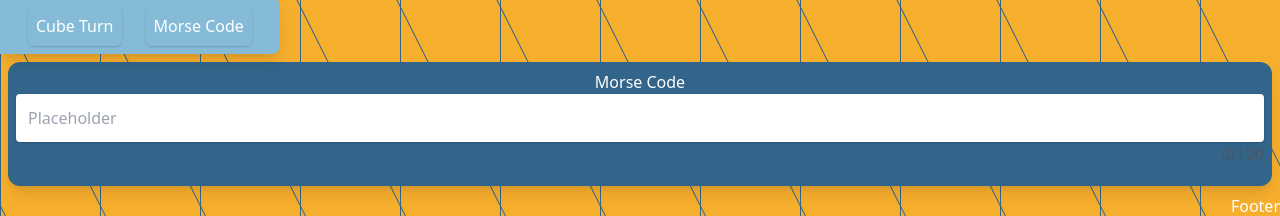
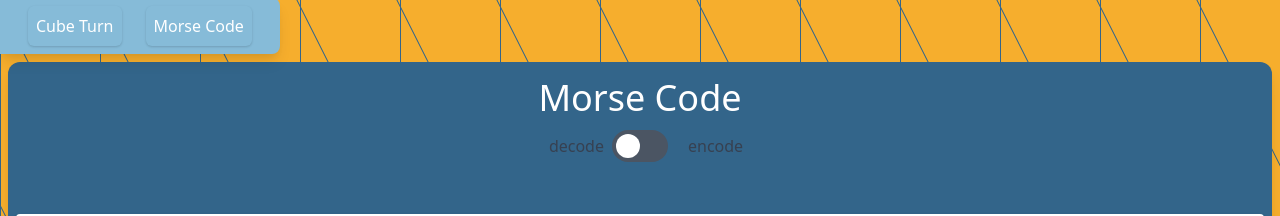
Before and after one commit to maxazillion/React-Projects, a React (Create React App) app: page /MorseCode in a window 1280 px wide. Shown: the part 194-410 px from the top of the page. Built offline with nearby package versions, Linux system fonts and the light colour scheme.

Commit message:
add encode decode toggle

```diff
--- a/src/App.css
+++ b/src/App.css
@@ -19,6 +19,11 @@
 
 .Queen {
   color: #33658a;
+}
+
+input:checked ~ .dot {
+  transform: translateX(100%);
+  background-color: #48bb78;
 }
 
 .BGP {
--- /dev/null
+++ b/src/components/Toggle/index.js
@@ -0,0 +1,27 @@
+import PropTypes from "prop-types";
+
+function Toggle({ right, left, checked }) {
+  return (
+    <div className="flex items-center justify-center w-full mb-12">
+      <div className="ml-3 text-gray-700 font-medium px-2">{left}</div>
+      <label htmlFor="toggleB" className="flex items-center cursor-pointer">
+        <div className="relative">
+          <input type="checkbox" id="toggleB" className="sr-only" />
+
+          <div className="block bg-gray-600 w-14 h-8 rounded-full"></div>
+
+          <div className="dot absolute left-1 top-1 bg-white w-6 h-6 rounded-full transition"></div>
+        </div>
+        <div className="ml-3 text-gray-700 font-medium p-2">{right}</div>
+      </label>
+    </div>
+  );
+}
+
+Toggle.propTypes = {
+  right: PropTypes.string,
+  left: PropTypes.string,
+  checked: PropTypes.func.isRequired,
+};
+
+export default Toggle;
--- a/src/components/index.js
+++ b/src/components/index.js
@@ -3,3 +3,4 @@
 export { default as Header } from "./Header";
 export { default as JasonImg } from "./JasonImg";
 export { default as NavBar } from "./NavBar";
+export { default as Toggle } from "./Toggle";
--- a/src/pages/CubeTurn/index.js
+++ b/src/pages/CubeTurn/index.js
@@ -25,7 +25,7 @@
 
   return (
     <div className="fullScreen shadow-lg flex flex-col p-2 QueenBlue m-2 rounded-xl">
-      <h1 className="self-center p-2 text-4xl">Cuboid</h1>
+      <h1 className="self-center p-2 text-4xl">Cube</h1>
       <Counter size={size} setSize={setSize} max={9} setCubes={setCubes} />
       <div className="self-center m-2">
         <button
--- a/src/pages/MorseCode/index.js
+++ b/src/pages/MorseCode/index.js
@@ -1,7 +1,9 @@
 import { useState } from "react";
+import { Toggle } from "../../components";
 
 function MorseCode() {
   const [charUsed, setCharUsed] = useState(0);
+  const [checked, setChecked] = useState(false);
   const maxChar = "120";
 
   function handleType(event) {
@@ -13,13 +15,14 @@
 
   return (
     <div className="fullScreen shadow-lg flex flex-col p-2 QueenBlue m-2 rounded-xl">
-      <h1 className="self-center">Morse Code</h1>
+      <h1 className="self-center text-4xl p-2">Morse Code</h1>
+      <Toggle right={"encode"} left={"decode"} status={setChecked} />
       <div className="mb-3 pt-0 flex flex-col">
         <input
           type="text"
           placeholder="Placeholder"
           onKeyUp={handleType}
-          className="px-3 py-3 placeholder-blueGray-300 text-blueGray-600 relative bg-white text-black rounded text-base border-0 shadow outline-none focus:outline-none focus:ring w-full"
+          className="px-3 py-3 placeholder-blueGray-300 text-blueGray-700 relative bg-white text-black rounded text-base border-0 shadow outline-none focus:outline-none focus:ring w-full"
         />
         <div className="flex flex-col">
           <div className="self-end flex text-gray-600">
```
